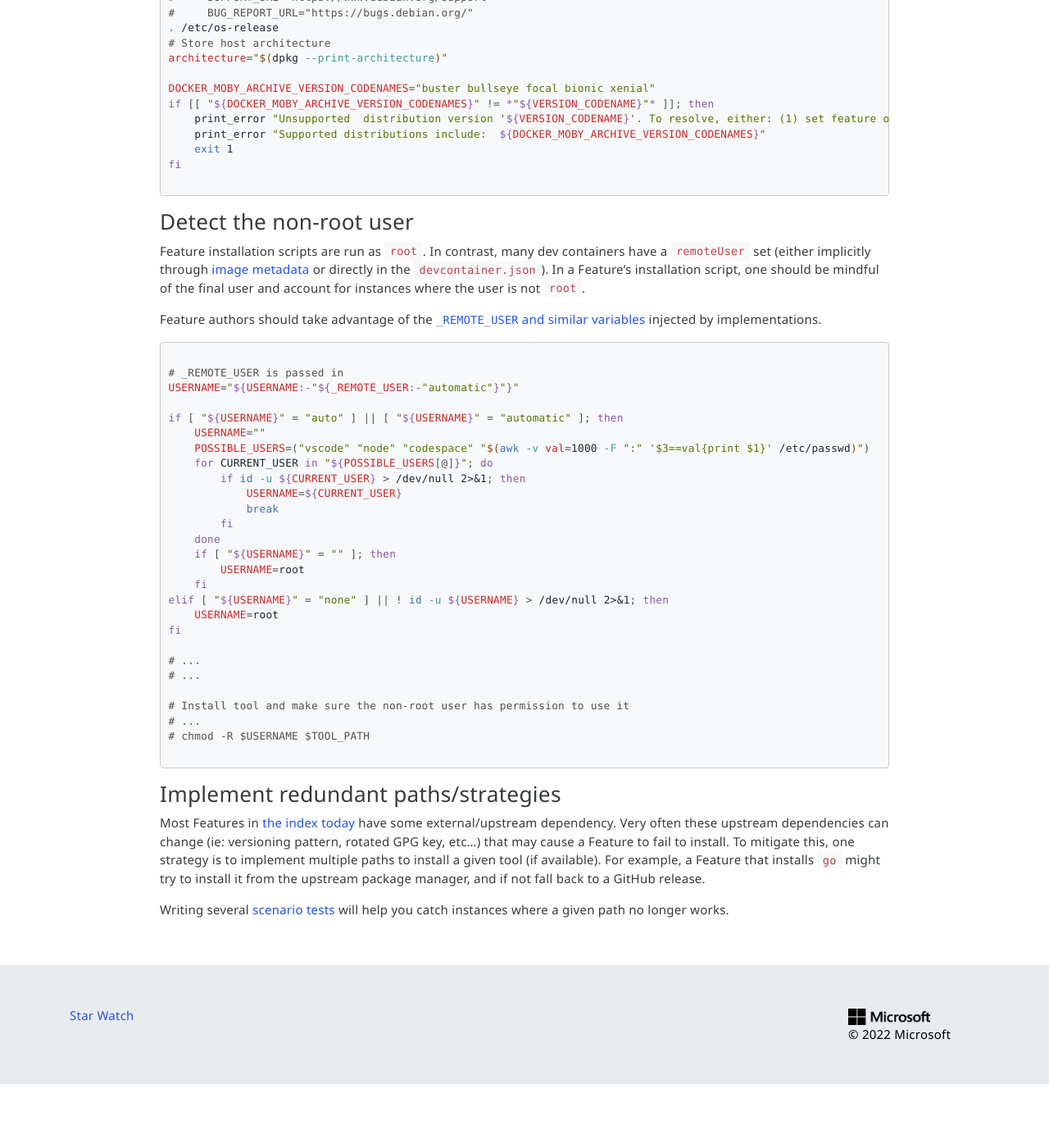
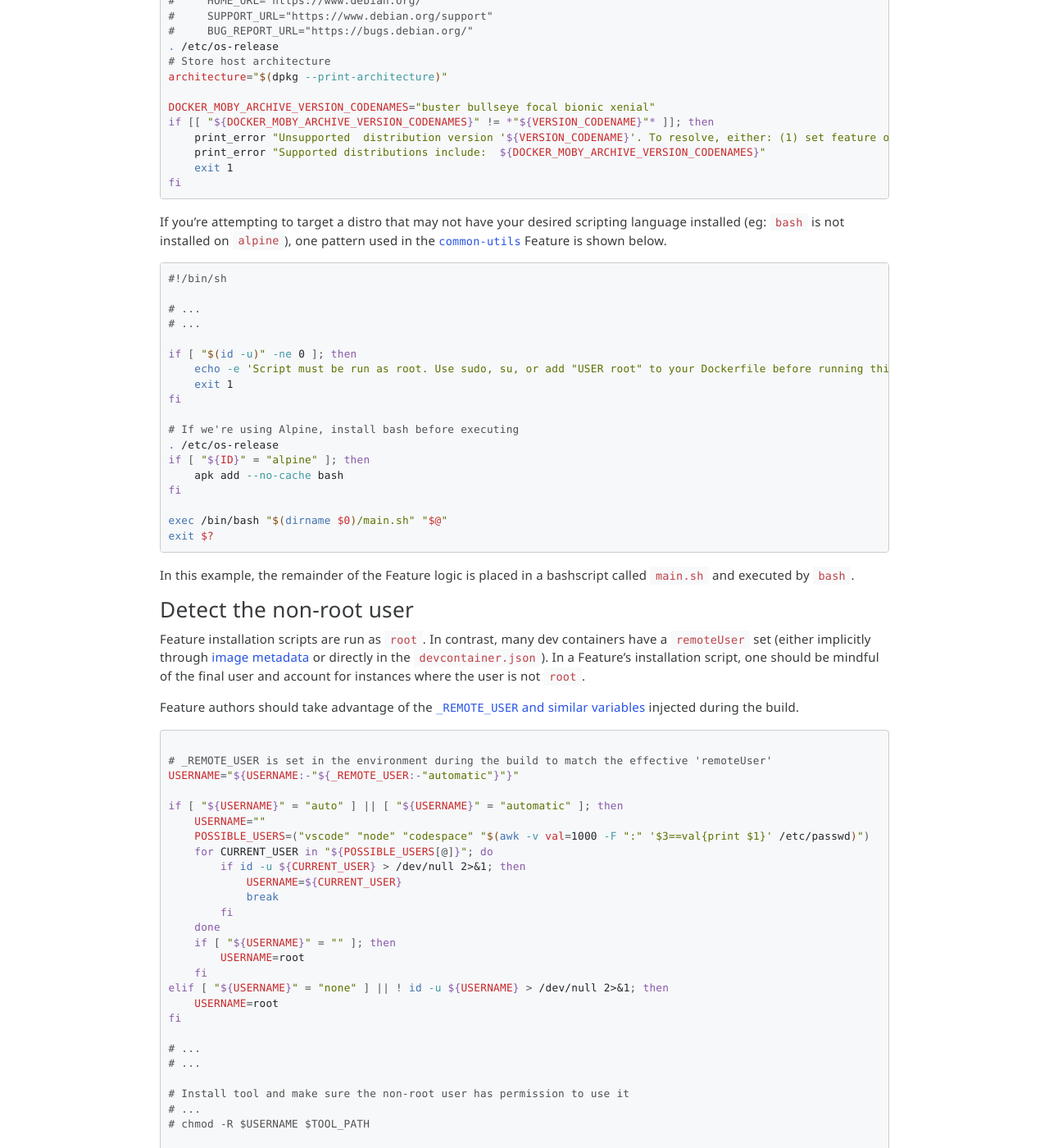
Before and after one commit to devcontainers/devcontainers.github.io, a Jekyll site: the page built from _posts/2023-06-14-feature-authoring-best-practices.md, in a window 1280 px wide and 1400 px high, scrolled down 1807 px. Shown: the whole window at 82% size. Built offline with Jekyll 4.4.1, drawn with Linux system fonts in a browser that asks for light colours; nearby versions of some CDN libraries; comment, search, counter and statistics services are not loaded; before the commit the page ends 3129 px from its top, so only the background shows below that; some of the changed text lies outside the part shown.

Commit message:
alpine example

````diff
--- a/_posts/2023-06-14-feature-authoring-best-practices.md
+++ b/_posts/2023-06-14-feature-authoring-best-practices.md
@@ -9,7 +9,7 @@ Last November I wrote about the basics around [authoring a Dev Container Feature
 
 ## Utilize the `test` command
 
-Bundled with the `devcontainer` cli is the `devcontainer features test` command.  This command is designed to help Feature authors test their Feature in a variety of scenarios.  It is highly recommended that Feature authors use this command to test their Feature before publishing. Some docuemntation on the `test` command can be found [here](https://github.com/devcontainers/cli/blob/main/docs/features/test.md), and an example can be found in the [Feature quick start repo](https://github.com/devcontainers/feature-starter).
+Bundled with the `devcontainer` cli is the `devcontainer features test` command.  This command is designed to help Feature authors test their Feature in a variety of scenarios.  It is highly recommended that Feature authors use this command to test their Feature before publishing. Some documentation on the `test` command can be found [here](https://github.com/devcontainers/cli/blob/main/docs/features/test.md), and an example can be found in the [Feature quick start repo](https://github.com/devcontainers/feature-starter). This repo is updated periodically as new functionality is added to the reference implementation.
 
 ## Feature idempotency
 
@@ -68,18 +68,42 @@
     print_error "Supported distributions include:  ${DOCKER_MOBY_ARCHIVE_VERSION_CODENAMES}"
     exit 1
 fi
+```
 
+If you're attempting to target a distro that may not have your desired scripting language installed (eg: `bash` is not installed on `alpine`), one pattern used in the [`common-utils`](https://github.com/devcontainers/features/blob/d934503a050ba84e6b42a006aacd891c4088eb62/src/common-utils/install.sh) Feature is shown below.
+
+```sh
+#!/bin/sh
+
+# ...
+# ...
+
+if [ "$(id -u)" -ne 0 ]; then
+    echo -e 'Script must be run as root. Use sudo, su, or add "USER root" to your Dockerfile before running this script.'
+    exit 1
+fi
+
+# If we're using Alpine, install bash before executing
+. /etc/os-release
+if [ "${ID}" = "alpine" ]; then
+    apk add --no-cache bash
+fi
+
+exec /bin/bash "$(dirname $0)/main.sh" "$@"
+exit $?
 ```
+
+In this example, the remainder of the Feature logic is placed in a bashscript called `main.sh` and executed by `bash`.
 
 ### Detect the non-root user
 
 Feature installation scripts are run as `root`.  In contrast, many dev containers have a `remoteUser` set (either implicitly through [image metadata](https://containers.dev/implementors/spec/#image-metadata) or directly in the `devcontainer.json`).  In a Feature's installation script, one should be mindful of the final user and account for instances where the user is not `root`.
 
-Feature authors should take advantage of the [`_REMOTE_USER` and similar variables](https://containers.dev/implementors/features/#user-env-var) injected by implementations.
+Feature authors should take advantage of the [`_REMOTE_USER` and similar variables](https://containers.dev/implementors/features/#user-env-var) injected during the build.
 
 ```bash
 
-# _REMOTE_USER is passed in
+# _REMOTE_USER is set in the environment during the build to match the effective 'remoteUser'
 USERNAME="${USERNAME:-"${_REMOTE_USER:-"automatic"}"}"
 
 if [ "${USERNAME}" = "auto" ] || [ "${USERNAME}" = "automatic" ]; then
````
